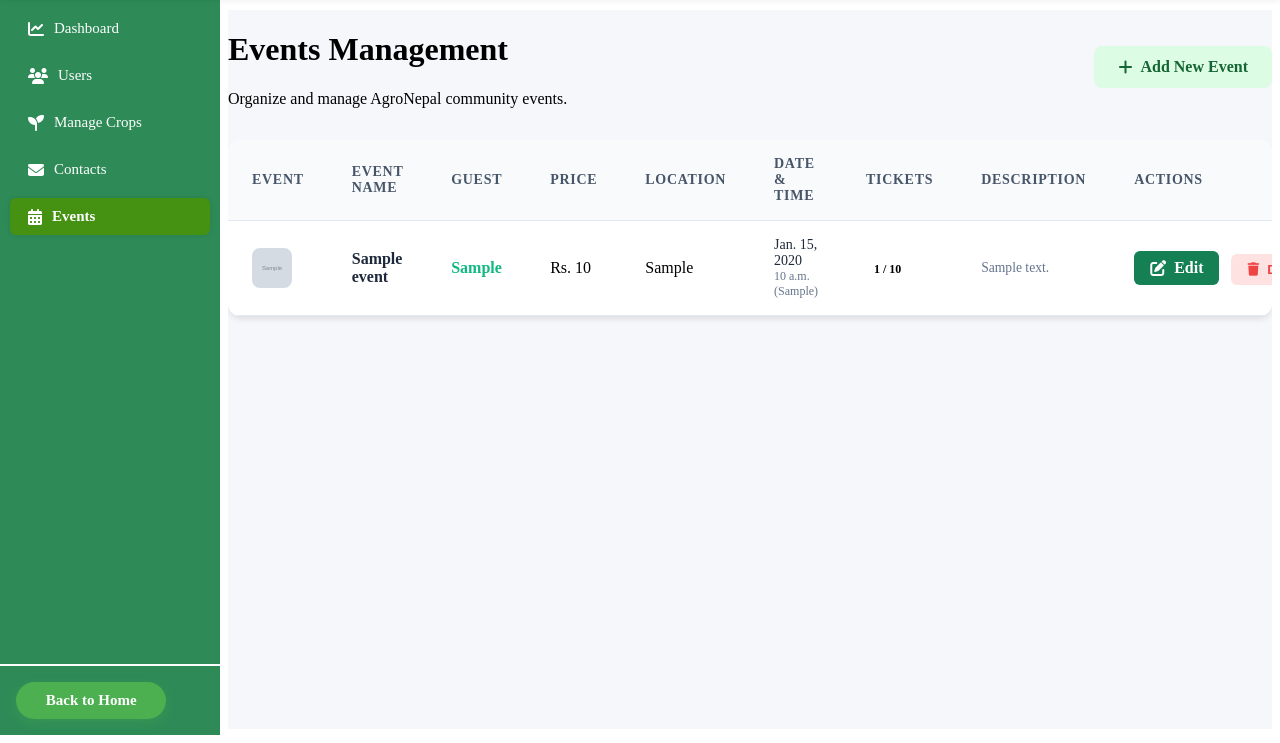
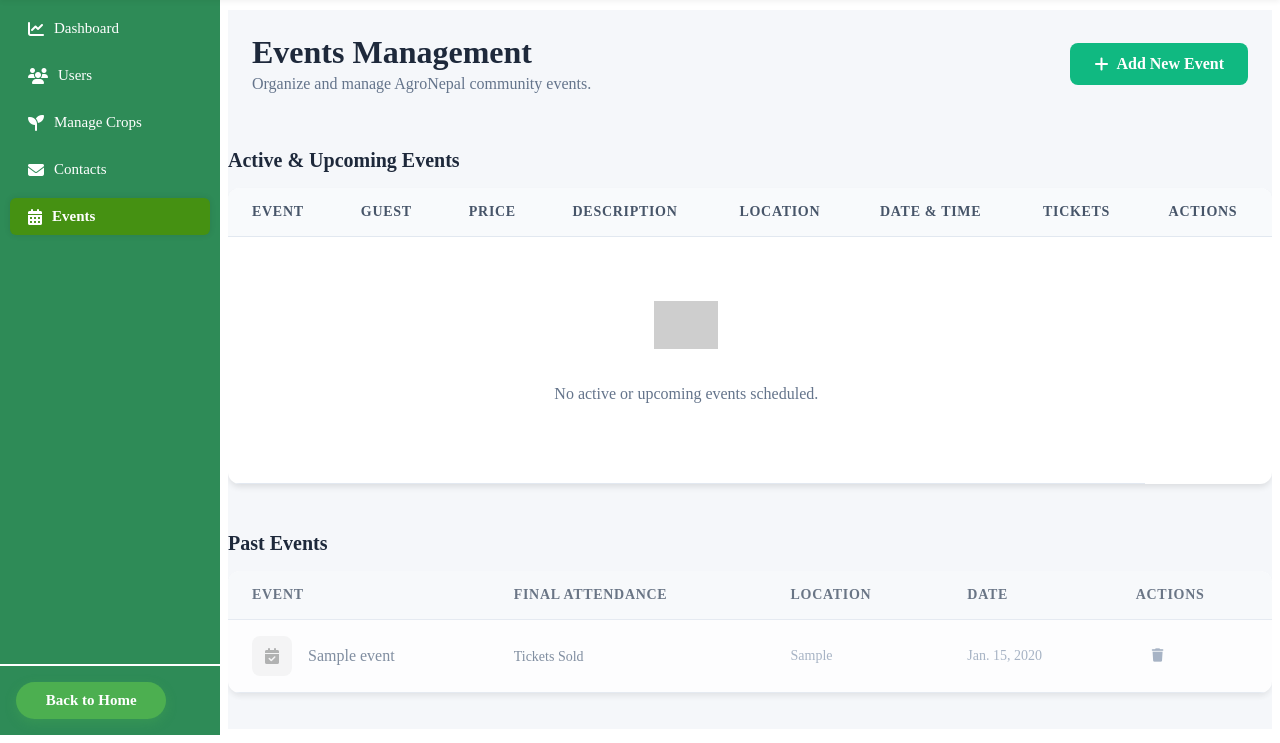
Before and after one commit to RanadipShrestha/AgroNepal, a Django app: page /adminDashboard/events/ in a window 1280 px wide. Shown: the part 65-808 px from the top of the page. Run offline with Django 5.2, Linux system fonts and the light colour scheme; a user stored in the database is signed in; tables that the repository leaves empty hold one stand-in row (values such as "Sample post"); grey boxes marked "Sample" are stand-in pictures; grey boxes are pictures that could not be loaded.

Commit message:
Update: Showing only the current and future events

```diff
--- a/agroNepal/adminDashboard/views.py
+++ b/agroNepal/adminDashboard/views.py
@@ -3,6 +3,7 @@ from django.contrib import messages
 from user.models import CustomUser
 from agro.models import Crop, CropSchedule, Contact, Event
 from .decorators import admin_only_required
+from django.utils import timezone
 # Create your views here.
 
 @admin_only_required
@@ -197,9 +198,12 @@ def adminDeleteContact(request):
 
 @admin_only_required
 def adminEvents(request):
-    events = Event.objects.all().order_by('-create_date')
+    today = timezone.now().date()
+    upcoming_events = Event.objects.filter(date__gte=today).order_by('date')
+    past_events = Event.objects.filter(date__lt=today).order_by('-date')
     context = {
-        'events': events
+        'upcoming_events': upcoming_events,
+        'past_events': past_events,
     }
     return render(request, 'adminDashboard/dashboard/event/events.html', context)
 
@@ -229,7 +233,7 @@ def adminAddEvent(request):
                 guest=guest,
                 total_ticket=total_ticket,
                 available_ticket=total_ticket,
-                author=request.user
+                author=request.user,
             )
             messages.success(request, "New Event Added Successfully", extra_tags="eventAdd")
             return redirect('adminEvents')
--- a/agroNepal/agro/views.py
+++ b/agroNepal/agro/views.py
@@ -2,6 +2,7 @@ from django.shortcuts import render, get_object_or_404, redirect
 from .models import Blog, Comment, Contact, Event, CommunityPost, CommunityPostComment
 from django.db.models import Q
 from django.contrib import messages
+from django.utils import timezone
 # Create your views here.
 
 def index(request):
@@ -111,7 +112,8 @@ def edit_blog_comment(request, comment_id):
 
 
 def event(request):
-  events = Event.objects.all()
+  today = timezone.now().date()
+  events = Event.objects.filter(date__gte=today).order_by('date')
   context = {
     "events":events
   }
--- a/agroNepal/static/assets/css/adminDashboard/dashboard/event/add_event.css
+++ b/agroNepal/static/assets/css/adminDashboard/dashboard/event/add_event.css
@@ -3,7 +3,7 @@
   border-radius: 12px;
   box-shadow: 0 4px 6px -1px rgb(0 0 0 / 0.1);
   padding: 2rem;
-  margin-top: 1rem;
+  margin: 1rem auto;
   max-width: 900px;
 }
 .add_event-form-grid {
--- a/agroNepal/templates/adminDashboard/dashboard/event/add_event.html
+++ b/agroNepal/templates/adminDashboard/dashboard/event/add_event.html
@@ -4,7 +4,7 @@
 
 {% block content %}
 <div class="adminDashboard-dash">
-  <div class="adminDashboard-welcome" style="margin-bottom: 1rem;">
+  <div class="adminDashboard-welcome" style="margin-bottom: 2rem; text-align: center;">
     <h1 class="adminDashboard-heading">Create New Event</h1>
     <p class="adminDashboard-subtext">Fill in the details to schedule a new AgroNepal community event.</p>
   </div>
@@ -64,8 +64,8 @@
         </div>
 
         <div class="cancle-scheduleEvent-div">
-            <a href="{% url 'adminEvents' %}" class="add_event-cancel-btn"><i class="fa-solid fa-xmark"></i> Cancel</a>
-            <button type="button" class="add_event-submit-btn" id="add_event-triggerConfirmBtn"><i class="fa-solid fa-check"></i> Schedule Event</button>
+            <a href="{% url 'adminEvents' %}" class="add_event-cancel-btn"></i> Cancel</a>
+            <button type="button" class="add_event-submit-btn" id="add_event-triggerConfirmBtn"> Schedule Event</button>
         </div>
     </form>
   </div>
--- a/agroNepal/templates/adminDashboard/dashboard/event/events.html
+++ b/agroNepal/templates/adminDashboard/dashboard/event/events.html
@@ -4,77 +4,134 @@
 
 {% block content %}
 <div class="adminDashboard-dash">
-  <div class="adminDashboard-welcome" style="margin-bottom: 1rem; display: flex; justify-content: space-between; align-items: center;">
+  <div class="adminDashboard-welcome" style="margin-bottom: 2rem; display: flex; justify-content: space-between; align-items: center;  padding: 1.5rem; border-radius: 12px; ">
     <div>
-        <h1 class="adminDashboard-heading">Events Management</h1>
-        <p class="adminDashboard-subtext">Organize and manage AgroNepal community events.</p>
+        <h1 class="adminDashboard-heading" style="margin: 0; color: #1e293b;">Events Management</h1>
+        <p class="adminDashboard-subtext" style="margin: 0.25rem 0 0 0; color: #64748b;">Organize and manage AgroNepal community events.</p>
     </div>
-    <a href="{% url 'adminAddEvent' %}" class="add-event-btn">
+    <a href="{% url 'adminAddEvent' %}" class="add-event-btn" style="background: #10b981; color: white; padding: 0.75rem 1.5rem; border-radius: 8px; font-weight: 600; text-decoration: none; transition: background 0.2s;">
         <i class="fa-solid fa-plus"></i> Add New Event
     </a>
   </div>
 
+  <!-- Upcoming Events Section -->
+  <div class="section-container" style="margin-bottom: 3rem;">
+    <div style="display: flex; align-items: center; gap: 0.5rem; margin-bottom: 1rem;">
+        <h2 style="font-size: 1.25rem; font-weight: 700; color: #1e293b; margin: 0;">Active & Upcoming Events</h2>
+
+    </div>
     <div class="admin-table-container">
         <table class="admin-table">
             <thead>
                 <tr>
                     <th>Event</th>
-                <th>Event Name</th>
                     <th>Guest</th>
                     <th>Price</th>
+                    <th>Description</th>
                     <th>Location</th>
                     <th>Date & Time</th>
                     <th>Tickets</th>
-                <th>Description</th>
                     <th>Actions</th>
                 </tr>
             </thead>
             <tbody>
-            {% for e in events %}
+                {% for e in upcoming_events %}
                 <tr>
                     <td>
                         <div style="display: flex; align-items: center; gap: 1rem;">
                             {% if e.image %}
                             <img src="{{ e.image.url }}" alt="{{ e.name }}" class="event-img">
                             {% else %}
-                        <div class="event-img" style="background: #f1f5f9; display: flex; align-items: center; justify-content: center;"><i class="fa-solid fa-calendar"></i></div>
+                            <div class="event-img" style="background: #f1f5f9; display: flex; align-items: center; justify-content: center; height: 50px; width: 50px; border-radius: 8px;"><i class="fa-solid fa-calendar" style="color: #64748b;"></i></div>
                             {% endif %}
+                            <div>
+                                <div style="font-weight: 600; color: #1e293b;">{{ e.name }}</div>
+
+                            </div>
                         </div>
                     </td>
-                <td style="font-weight: 600; color: #10b981;">
-                   <div style="font-weight: 600; color: #1e293b;">{{ e.name }}</div>
+                    <td>
+                         <div style="font-size: 0.75rem; color: #64748b;">{{ e.guest }}</div>
                     </td>
-                <td style="font-weight: 600; color: #10b981;">
-                   {{ e.guest }}
+                    <td>
+                        <div style="font-weight: 500; color: #10b981;">Rs. {{ e.price }}</div>
+                    </tb>
+                    <td>
+
+                        <div style="font-size: 0.75rem; color: #64748b;">{{ e.description|truncatechars:40 }}</div>
                     </td>
-                <td>Rs. {{ e.price }}</td>
-                <td >{{ e.location }}</td>
+                    <td style="color: #64748b; font-size: 0.875rem;">{{ e.location }}</td>
                     <td>
-                    <div style="font-size: 0.875rem; color: #1e293b;">{{ e.date }}</div>
+                        <div style="font-size: 0.875rem; color: #1e293b; font-weight: 500;">{{ e.date }}</div>
                         <div style="font-size: 0.75rem; color: #64748b;">{{ e.eventStartTime }} ({{ e.event_duration }})</div>
                     </td>
                     <td>
-                    <span class="badge">{{ e.available_ticket }} / {{ e.total_ticket }}</span>
-                </td>
-                <td style="max-width: 200px; color: #64748b; font-size: 0.85rem;">
-                    {{ e.description|truncatechars:80 }}
+                        <div>
+                            <span class="badge" style="background: #f1f5f9; color: #1e293b;">{{ e.available_ticket }} / {{ e.total_ticket }}</span>
+                        </div>
                     </td>
                     <td style="white-space: nowrap;">
-                    <a href="" class="action-btn edit-btn">
-                        <i class="fa-solid fa-edit"></i> Edit
-                    </a>
-                    <button type="button" class="action-btn delete-btn delete-event-trigger" data-id="{{ e.id }}" data-name="{{ e.name|escapejs }}">
-                        <i class="fa-solid fa-trash"></i> Delete
-                    </button>
+                        <a href="" class="action-btn edit-btn">Edit</i></a>
+                        <button type="button" class="action-btn delete-btn delete-event-trigger" data-id="{{ e.id }}" data-name="{{ e.name|escapejs }}" style="color: #dc2626; background: none; border: none; cursor: pointer;"><i class="fa-solid fa-trash"></i>Delete</button>
                     </td>
                 </tr>
                 {% empty %}
                 <tr>
-                <td colspan="8" style="text-align: center; color: #64748b; padding: 3rem;">No events scheduled.</td>
+                    <td colspan="7" style="text-align: center; color: #64748b; padding: 4rem;">
+                        <img src="{% static 'assets/img/empty-calendar.svg' %}" alt="" style="width: 64px; opacity: 0.5; margin-bottom: 1rem;">
+                        <p>No active or upcoming events scheduled.</p>
+                    </td>
                 </tr>
                 {% endfor %}
             </tbody>
         </table>
     </div>
   </div>
+
+  <!-- Past Events Section -->
+  <div class="section-container">
+    <div style="display: flex; align-items: center; gap: 0.5rem; margin-bottom: 1rem;">
+        <h2 style="font-size: 1.25rem; font-weight: 700; color: #1e293b; margin: 0;">Past Events</h2>
+    </div>
+    <div class="admin-table-container" style="opacity: 0.8;">
+        <table class="admin-table">
+            <thead>
+                <tr>
+                    <th>Event</th>
+                    <th>Final Attendance</th>
+                    <th>Location</th>
+                    <th>Date</th>
+                    <th>Actions</th>
+                </tr>
+            </thead>
+            <tbody>
+                {% for e in past_events %}
+                <tr>
+                    <td>
+                        <div style="display: flex; align-items: center; gap: 1rem;">
+                            <div class="event-img" style="background: #f1f5f9; display: flex; align-items: center; justify-content: center; height: 40px; width: 40px; border-radius: 8px; filter: grayscale(1);"><i class="fa-solid fa-calendar-check" style="color: #94a3b8;"></i></div>
+                            <div>
+                                <div style="font-weight: 500; color: #64748b;">{{ e.name }}</div>
+                            </div>
+                        </div>
+                    </td>
+                    <td>
+                        <span style="color: #64748b; font-size: 0.875rem;">{{ e.total_ticket|add:"-e.available_ticket" }} Tickets Sold</span>
+                    </td>
+                    <td style="color: #94a3b8; font-size: 0.875rem;">{{ e.location }}</td>
+                    <td style="color: #94a3b8; font-size: 0.875rem;">{{ e.date }}</td>
+                    <td style="white-space: nowrap;">
+                        <button type="button" class="action-btn delete-btn delete-event-trigger" data-id="{{ e.id }}" data-name="{{ e.name|escapejs }}" style="color: #94a3b8; background: none; border: none; cursor: pointer;"><i class="fa-solid fa-trash"></i></button>
+                    </td>
+                </tr>
+                {% empty %}
+                <tr>
+                    <td colspan="5" style="text-align: center; color: #94a3b8; padding: 3rem;">No past events records.</td>
+                </tr>
+                {% endfor %}
+            </tbody>
+        </table>
+    </div>
+  </div>
+</div>
 {% endblock content %}
```
Also changed, not shown: agroNepal/templates/pages/event/event.html (+9 -3 lines), agroNepal/agro/migrations/0013_event_is_active.py (added), agroNepal/agro/migrations/0014_remove_event_is_active.py (added), agroNepal/media/img/blogannouncementImage/Agro_after_pani_M5uBPIQ.jpg (added). Lines whose indentation alone changed are shown as unchanged.
